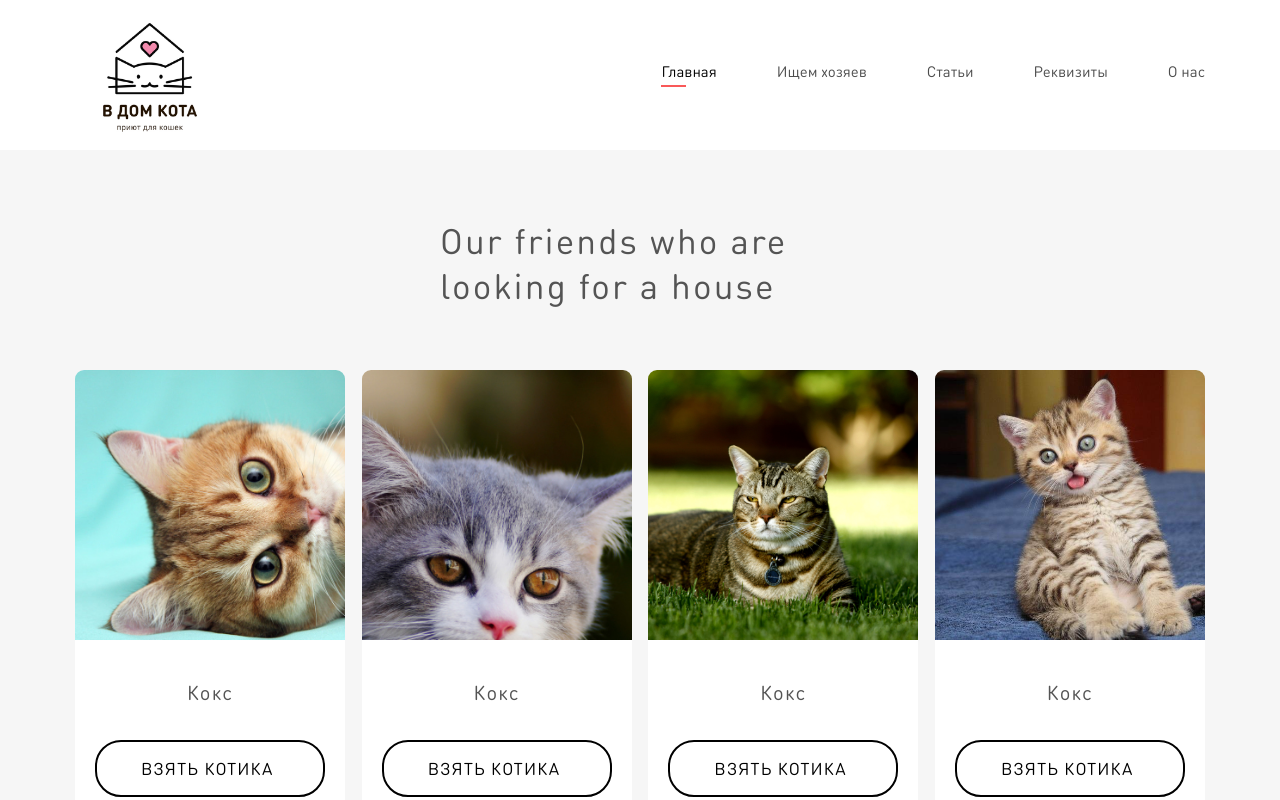
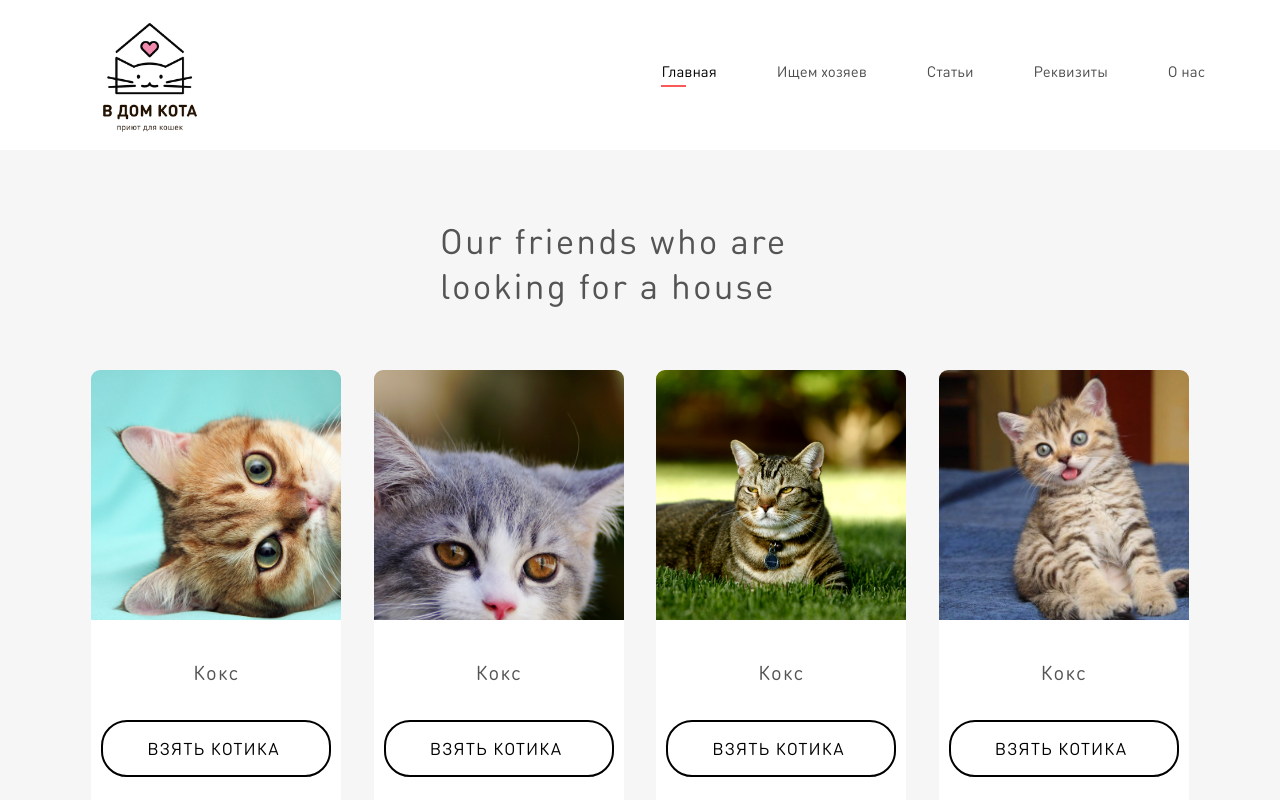
Before and after one commit to kivals/vdomkota_vue, a Vue app: page /find in a window 1280 px wide. Shown: the top 800 px of the page. Built offline with nearby package versions, Linux system fonts and the light colour scheme; no server answers.

Commit message:
Fix adaptive Find's page

```diff
--- a/src/components/ui/popup/AppPopup.vue
+++ b/src/components/ui/popup/AppPopup.vue
@@ -1,27 +1,55 @@
 <template>
+  <div class="popup_wrapper" ref="popup_wrapper">
     <div class="app-popup">
       <div class="app-popup__header">
         <span>PopupName</span>
-      <span><i class="material-icons">close</i></span>
+        <span>
+          <i @click="closePopup" class="material-icons">close</i>
+        </span>
       </div>
       <div class="app-popup__content">
         <slot></slot>
       </div>
       <div class="app-popup__footer"></div>
     </div>
+  </div>
 </template>
 
 <script>
 export default {
   name: 'AppPopup',
+  methods: {
+    closePopup() {
+      this.$emit('closePopup');
+    },
+  },
+  mounted() {
+    let vm = this;
+    document.addEventListener('click', e => {
+      if (e.target === vm.$refs['popup_wrapper']) {
+        vm.closePopup();
+      }
+    });
+  },
 };
 </script>
 
 <style lang="scss">
+.popup_wrapper {
+  background: rgba(64, 64, 64, 0.4);
+  display: flex;
+  justify-content: center;
+  align-items: center;
+  position: absolute;
+  right: 0;
+  left: 0;
+  top: 0;
+  bottom: 0;
+}
 .app-popup {
   padding: 16px;
   position: fixed;
-  top: 50px;
+  top: 50%;
   width: 400px;
   background: #fff;
   box-shadow: 0 0 17px 0 #e7e7e7;
--- a/src/pages/Find.vue
+++ b/src/pages/Find.vue
@@ -1,10 +1,17 @@
 <template>
   <div class="find-page">
-    <app-popup v-if="isCatPopupVisible"></app-popup>
-    <div class="container" @click="showCatPopup">
+    <app-popup v-if="isCatPopupVisible" @closePopup="closePopup">
+      sadfsadfasdfsadf
+    </app-popup>
+    <div class="container">
       <p class="find-page__title">Our friends who are looking for a house</p>
       <div class="find-page__cats">
-        <div v-for="(image, idx) in images" :key="idx" class="cat-card">
+        <div
+          v-for="(image, idx) in images"
+          :key="idx"
+          class="cat-card"
+          @click="showCatPopup"
+        >
           <app-div-cover
             class="cat-card__img"
             :imagePath="image"
@@ -49,6 +56,9 @@ export default {
     showCatPopup() {
       this.isCatPopupVisible = true;
     },
+    closePopup() {
+      this.isCatPopupVisible = false;
+    },
   },
 };
 </script>
@@ -65,30 +75,70 @@ export default {
     letter-spacing: 0.06em;
     color: #545454;
     max-width: 400px;
+    @media (max-width: $md2+px) {
+      margin: 0 auto 42px auto;
+      font-size: 25px;
+      line-height: 35px;
+      letter-spacing: 0.05em;
+    }
+    @media (max-width: $md3+px) {
+      margin: 0 auto 22px auto;
+      font-size: 20px;
+      line-height: 25px;
+      letter-spacing: 0.04em;
+    }
   }
   &__cats {
     display: flex;
-    justify-content: space-between;
+    justify-content: space-around;
     flex-wrap: wrap;
     .cat-card {
-      flex: 0 0 23%;
+      width: 250px;
       margin-bottom: 34px;
+      @media (max-width: $md2+px) {
+        width: 210px;
+        margin-bottom: 24px;
+      }
+      @media (max-width: $md3+px) {
+        width: 180px;
+        margin-bottom: 20px;
+      }
+      @media (max-width: $md4+px) {
+        width: 100%;
+      }
     }
+  }
+  @media (max-width: $md2+px) {
+    padding-top: 48px;
+  }
+  @media (max-width: $md3+px) {
+    padding-top: 28px;
   }
 }
 .cat-card {
   cursor: pointer;
   border-radius: 9px;
   background-color: #fff;
+  &:hover {
+    box-shadow: 0 2px 30px 5px rgba(13, 13, 13, 0.03);
+    .cat-card__btn {
+      background-color: $main-color;
+    }
+  }
   &__img {
+    width: 100%;
+    height: 250px;
     border-top-left-radius: 9px;
     border-top-right-radius: 9px;
-    width: 270px;
-    height: 270px;
     margin-bottom: 30px;
-    img {
-      max-width: 100%;
+    @media (max-width: $md2+px) {
+      height: 230px;
     }
+    @media (max-width: $md3+px) {
+      height: 200px;
+      margin-bottom: 20px;
+    }
+
   }
   &__title {
     text-align: center;
@@ -97,15 +147,17 @@ export default {
     letter-spacing: 0.06em;
     color: #545454;
     margin-bottom: 25px;
+    @media (max-width: $md3+px) {
+      font-size: 15px;
+      line-height: 25px;
+      letter-spacing: 0.04em;
+      margin-bottom: 15px;
+    }
   }
   &__btn {
-    margin: 0 20px 34px 20px;
-  }
-
-  &:hover {
-    box-shadow: 0px 2px 30px 5px rgba(13, 13, 13, 0.03);
-    .cat-card__btn {
-      background-color: $main-color;
+    margin: 0 10px 34px 10px;
+    @media (max-width: $md3+px) {
+      margin: 0 10px 24px 10px;
     }
   }
 }
```
Lines whose indentation alone changed are shown as unchanged.
